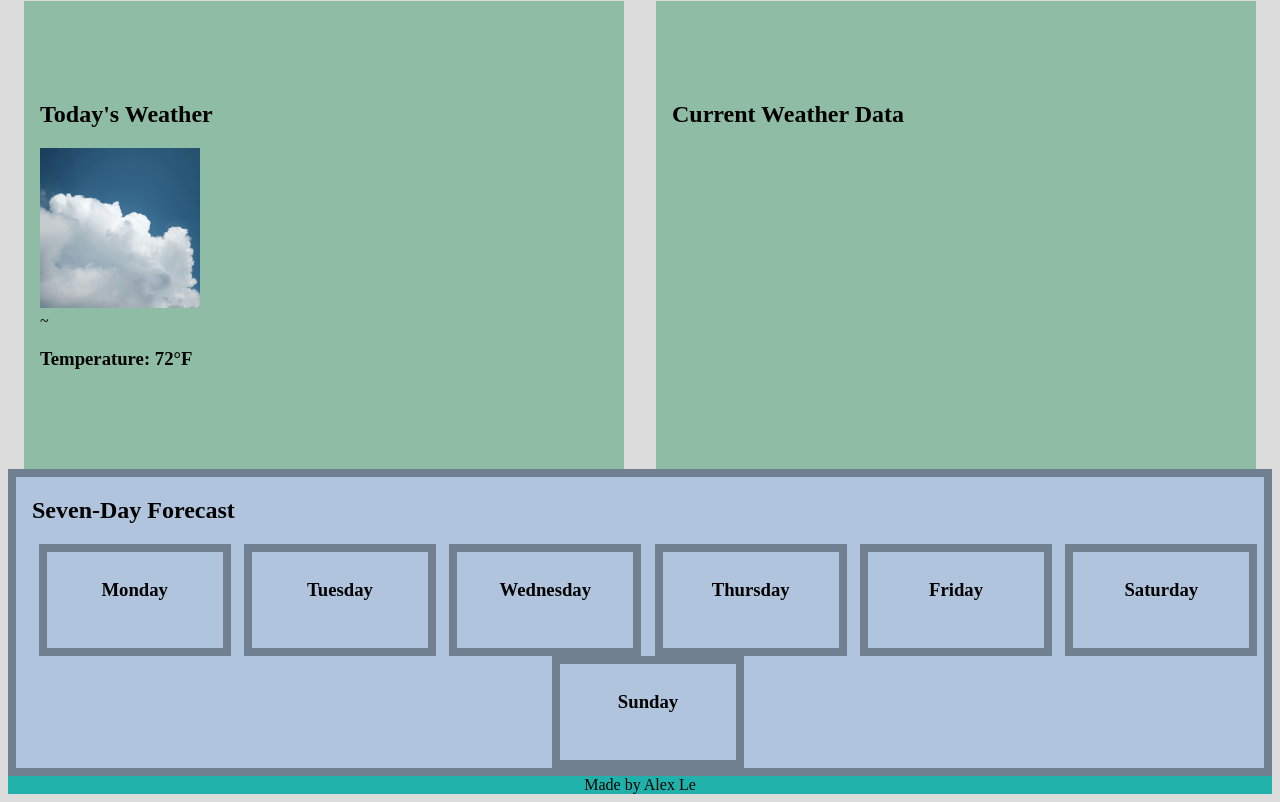
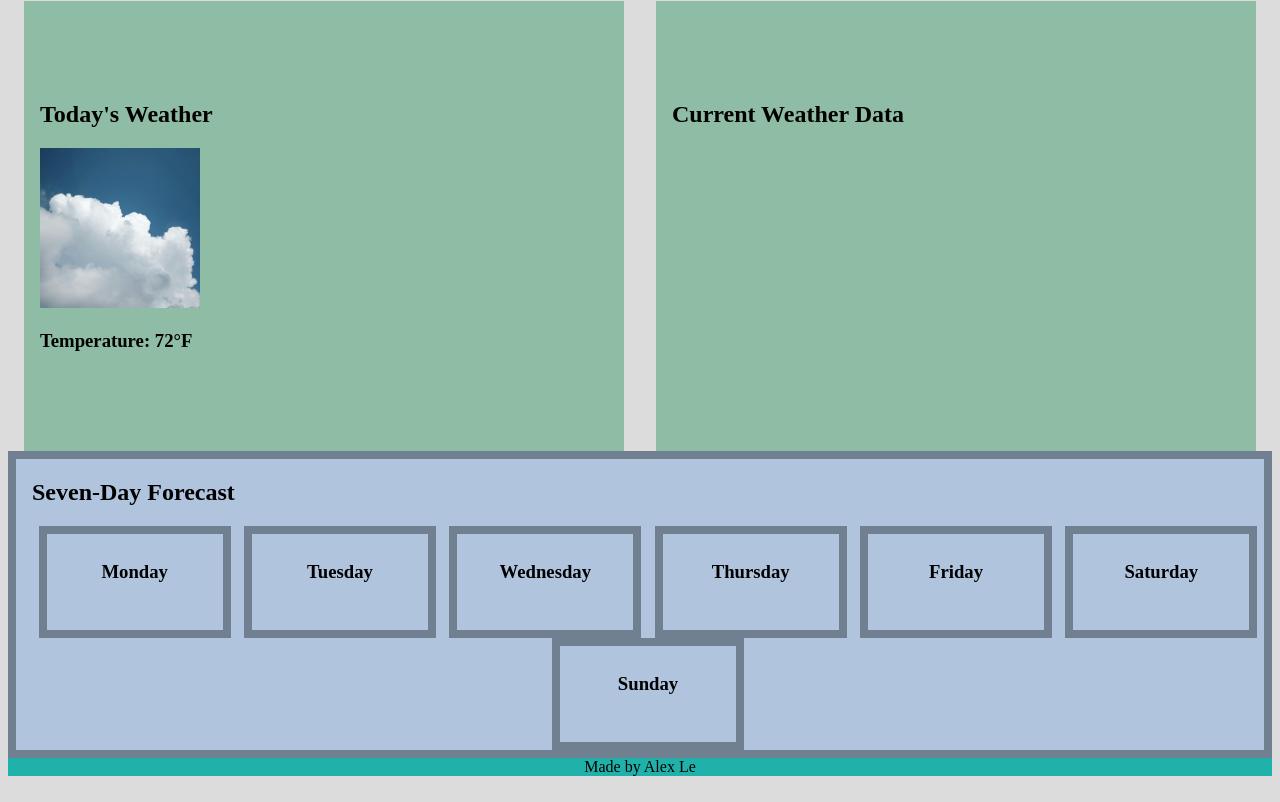
Before and after one commit to Khang-ALe/Weather-App, a plain HTML site: page index.html in a window 1280 px wide. Shown: the part 79-881 px from the top of the page. Drawn offline with Linux system fonts and the light colour scheme.

Commit message:
Minor edits to index.html

```diff
--- a/index.html
+++ b/index.html
@@ -23,7 +23,7 @@
             <div class="">
                 <img style="width: 10rem;" src="../images/cloud-image.jpg" alt="Placeholder Image for Today's Weather">
             </div>
-            <div class="">~
+            <div class="">
                 <h3>Temperature: 72°F</h3>
             </div>
         </section>
```
